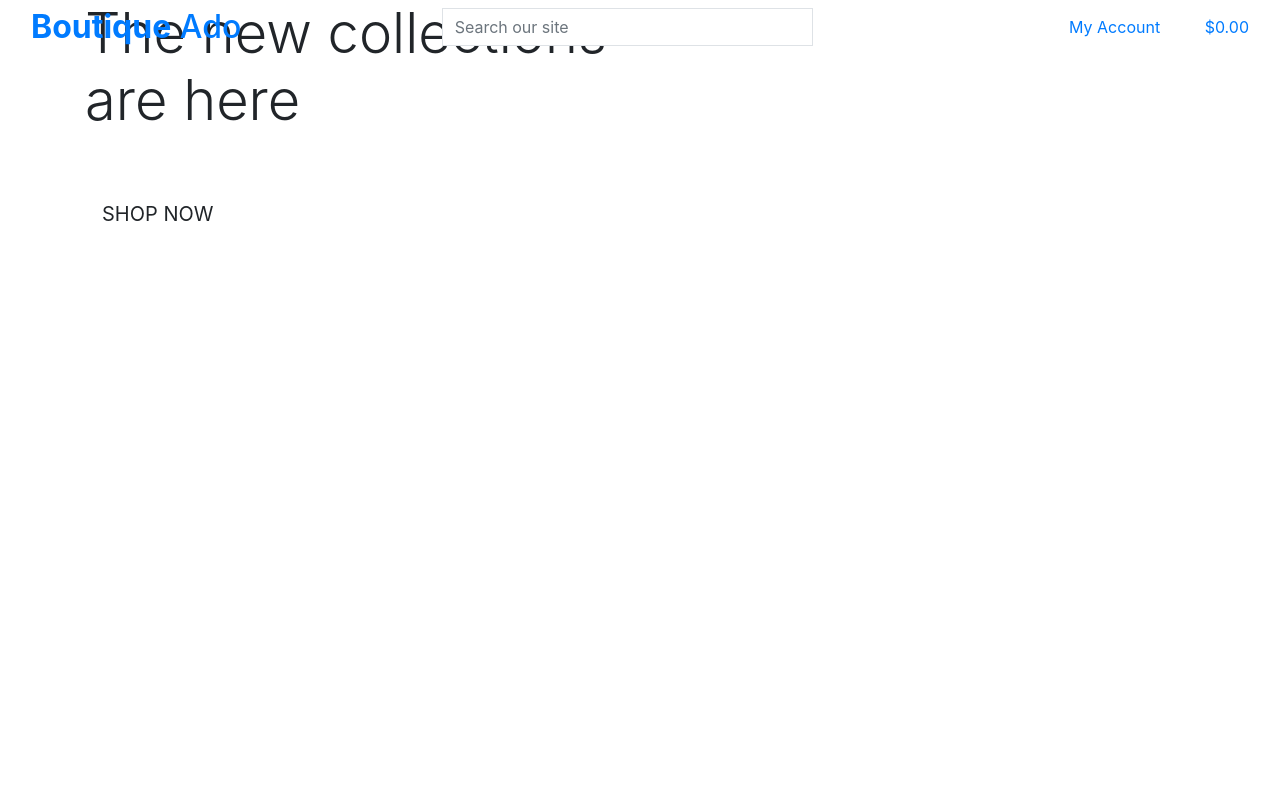
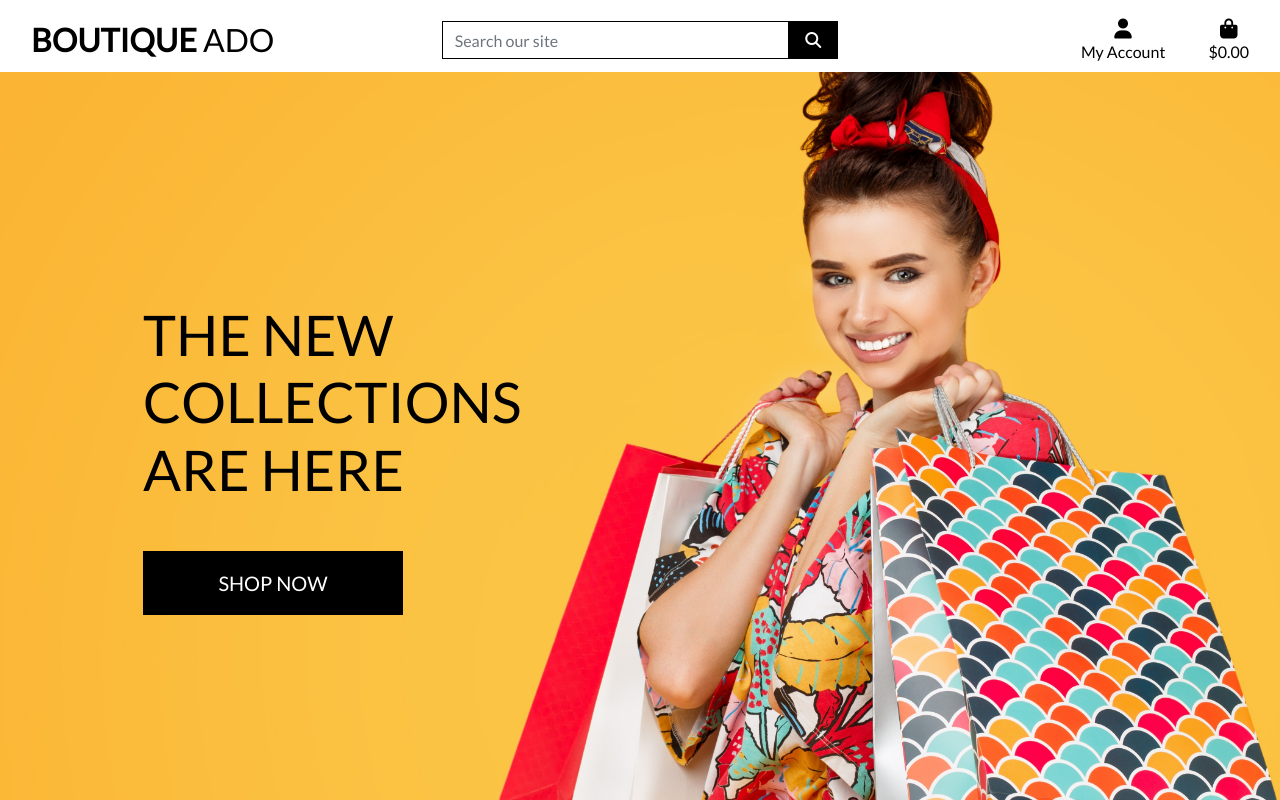
Before and after one commit to tanisecarvalho/boutique_ado_v1, a Django app: page / in a window 1280 px wide. Run offline with Django 3.2, Linux system fonts and the light colour scheme; some libraries are stand-ins or nearby versions.

Commit message:
completed homepage header and css

```diff
--- a/boutique_ado/settings.py
+++ b/boutique_ado/settings.py
@@ -147,6 +147,10 @@ USE_TZ = True
 # https://docs.djangoproject.com/en/3.2/howto/static-files/
 
 STATIC_URL = '/static/'
+STATICFILES_DIRS = (os.path.join(BASE_DIR, 'static'),)
+
+MEDIA_URL = '/media/'
+MEDIA_ROOT = os.path.join(BASE_DIR, 'media')
 
 # Default primary key field type
 # https://docs.djangoproject.com/en/3.2/ref/settings/#default-auto-field
--- a/boutique_ado/urls.py
+++ b/boutique_ado/urls.py
@@ -15,9 +15,11 @@ Including another URLconf
 """
 from django.contrib import admin
 from django.urls import path, include
+from django.conf import settings
+from django.conf.urls.static import static
 
 urlpatterns = [
     path('admin/', admin.site.urls),
     path('accounts/', include('allauth.urls')),
     path('', include('home.urls')),
-]
+] + static(settings.MEDIA_URL, document_root=settings.MEDIA_ROOT)
--- /dev/null
+++ b/static/css/base.css
@@ -0,0 +1,81 @@
+html {
+    height: 100%;
+}
+
+body {
+    background: url('/media/homepage_background_cropped.jpg') no-repeat center center fixed;
+    background-size: cover;
+    height: calc(100vh - 164px);
+    color: #555;
+    font-family: 'Lato';
+}
+
+/* from Bulma */
+.icon {
+    align-items: center;
+    display: inline-flex;
+    justify-content: center;
+    height: 1.5rem;
+    width: 1.5rem;
+}
+
+.logo-font {
+    text-transform: uppercase;
+}
+
+.main-logo-link {
+    width: fit-content;
+}
+
+.shop-now-button {
+    background: black;
+    color: white;
+    min-width: 260px;
+}
+
+.btn-black {
+    background: black;
+    color: white;
+}
+
+.shop-now-button:hover,
+.shop-now-button:active,
+.shop-now-button:focus,
+.btn-black:hover,
+.btn-black:active,
+.btn-black:focus {
+    background: #222;
+    color: white;
+}
+
+.text-black {
+    color: #000 !important;
+}
+
+.border-black {
+    border: 1px solid black !important;
+}
+
+/* -------------------------------- Media Queries */
+
+/* Slightly larger container on xl screens */
+@media (min-width: 1200px) {
+  .container {
+    max-width: 80%;
+  }
+}
+
+/* fixed top navbar only on medium and up */
+@media (min-width: 992px) {
+    .fixed-top-desktop-only {
+        position: fixed;
+        top: 0;
+        right: 0;
+        left: 0;
+        z-index: 1030;
+    }
+
+    .header-container {
+        padding-top: 164px;
+    }
+}
--- a/templates/base.html
+++ b/templates/base.html
@@ -15,12 +15,15 @@
 
     {% block corecss %}
         <link rel="stylesheet" href="https://cdn.jsdelivr.net/npm/bootstrap@4.6.2/dist/css/bootstrap.min.css" integrity="sha384-xOolHFLEh07PJGoPkLv1IbcEPTNtaed2xpHsD9ESMhqIYd0nLMwNLD69Npy4HI+N" crossorigin="anonymous">
+        <link rel="stylesheet" href="https://fonts.googleapis.com/css?family=Lato&display=swap" rel="stylesheet">
+        <link rel="stylesheet" href="{% static 'css/base.css' %}">
     {% endblock %}
 
     {% block extra_css %}
     {% endblock %}
 
     {% block corejs %}
+        <script src="https://kit.fontawesome.com/8c15ffabc0.js" crossorigin="anonymous"></script>
         <script src="https://cdn.jsdelivr.net/npm/jquery@3.5.1/dist/jquery.min.js" integrity="sha256-9/aliU8dGd2tb6OSsuzixeV4y/faTqgFtohetphbbj0=" crossorigin="anonymous"></script>
         <script src="https://cdn.jsdelivr.net/npm/popper.js@1.16.1/dist/umd/popper.min.js" integrity="sha384-9/reFTGAW83EW2RDu2S0VKaIzap3H66lZH81PoYlFhbGU+6BZp6G7niu735Sk7lN" crossorigin="anonymous"></script>
         <script src="https://cdn.jsdelivr.net/npm/bootstrap@4.6.2/dist/js/bootstrap.min.js" integrity="sha384-+sLIOodYLS7CIrQpBjl+C7nPvqq+FbNUBDunl/OZv93DB7Ln/533i8e/mZXLi/P+" crossorigin="anonymous"></script>
@@ -34,7 +37,7 @@
   <body>
 
     <header class="container-fluid fixed-top">
-        <div class="row">
+        <div id="topnav" class="row bg-white pt-lg-2 d-none d-lg-flex">
             <div class="col-12 col-lg-4 my-auto py-1 py-lg-0 text-center text-lg-left">
                 <a href="{% url 'home' %}" class="nav-link main-logo-link">
                     <h2 class="logo-font text-black my-0"><strong>Boutique</strong> Ado</h2>
@@ -68,11 +71,11 @@
                                 {% if request.user.is_superuser %}
                                     <a href="" class="dropdown-item">Product Management</a>
                                 {% endif %}
-                                <a href="" class="drowpdown-item">My Profile</a>
-                                <a href="{% url 'account_logout' %}" class="drowpdown-item">Logout</a>
+                                <a href="" class="dropdown-item">My Profile</a>
+                                <a href="{% url 'account_logout' %}" class="dropdown-item">Logout</a>
                             {% else %}
-                                <a href="{% url 'account_signup' %}" class="drowpdown-item">Register</a>
-                                <a href="{% url 'account_login' %}" class="drowpdown-item">Login</a>
+                                <a href="{% url 'account_signup' %}" class="dropdown-item">Register</a>
+                                <a href="{% url 'account_login' %}" class="dropdown-item">Login</a>
                             {% endif %}
                         </div>
                     </li>
```
Also changed, not shown: media/homepage_background_cropped.jpg (added).
